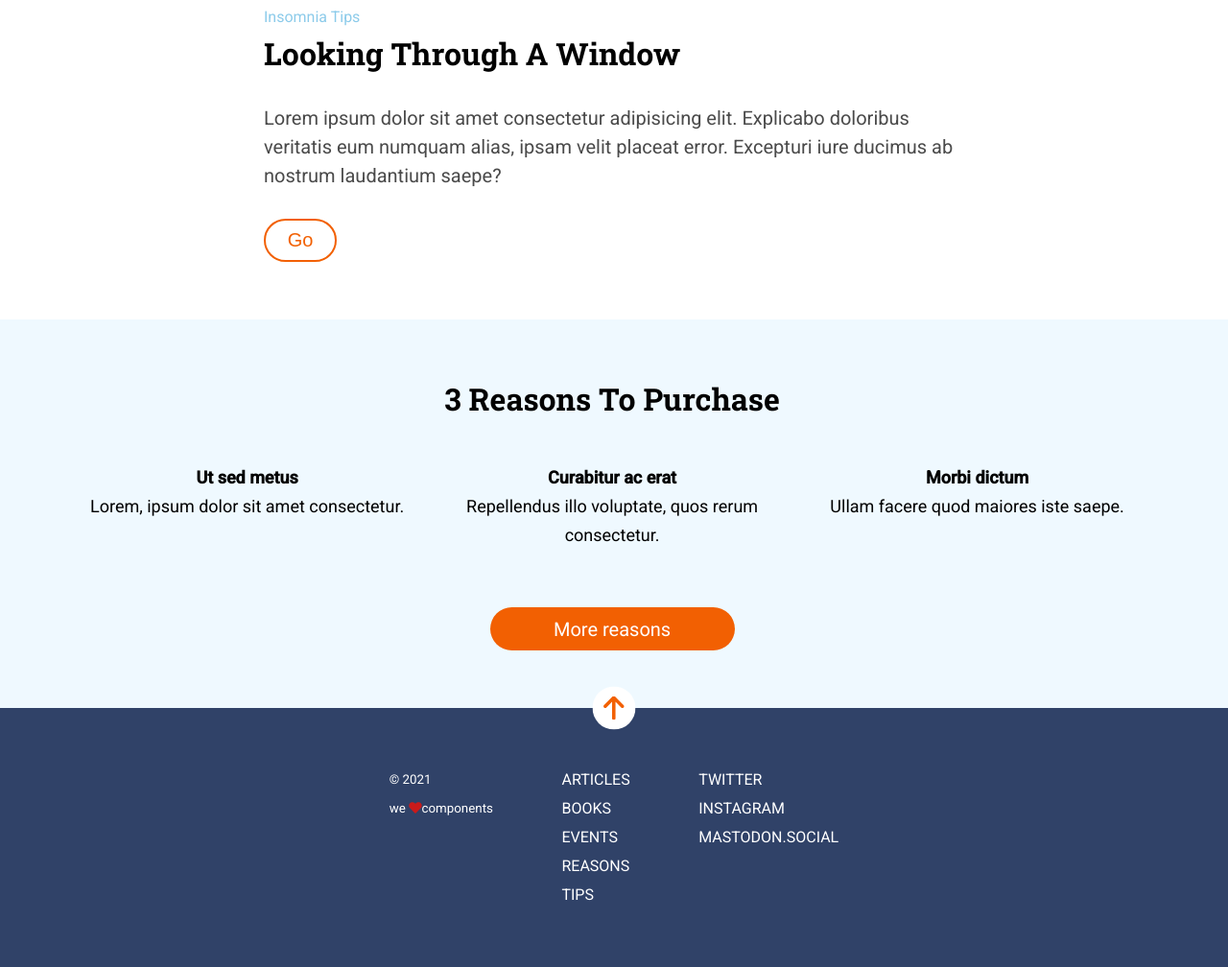
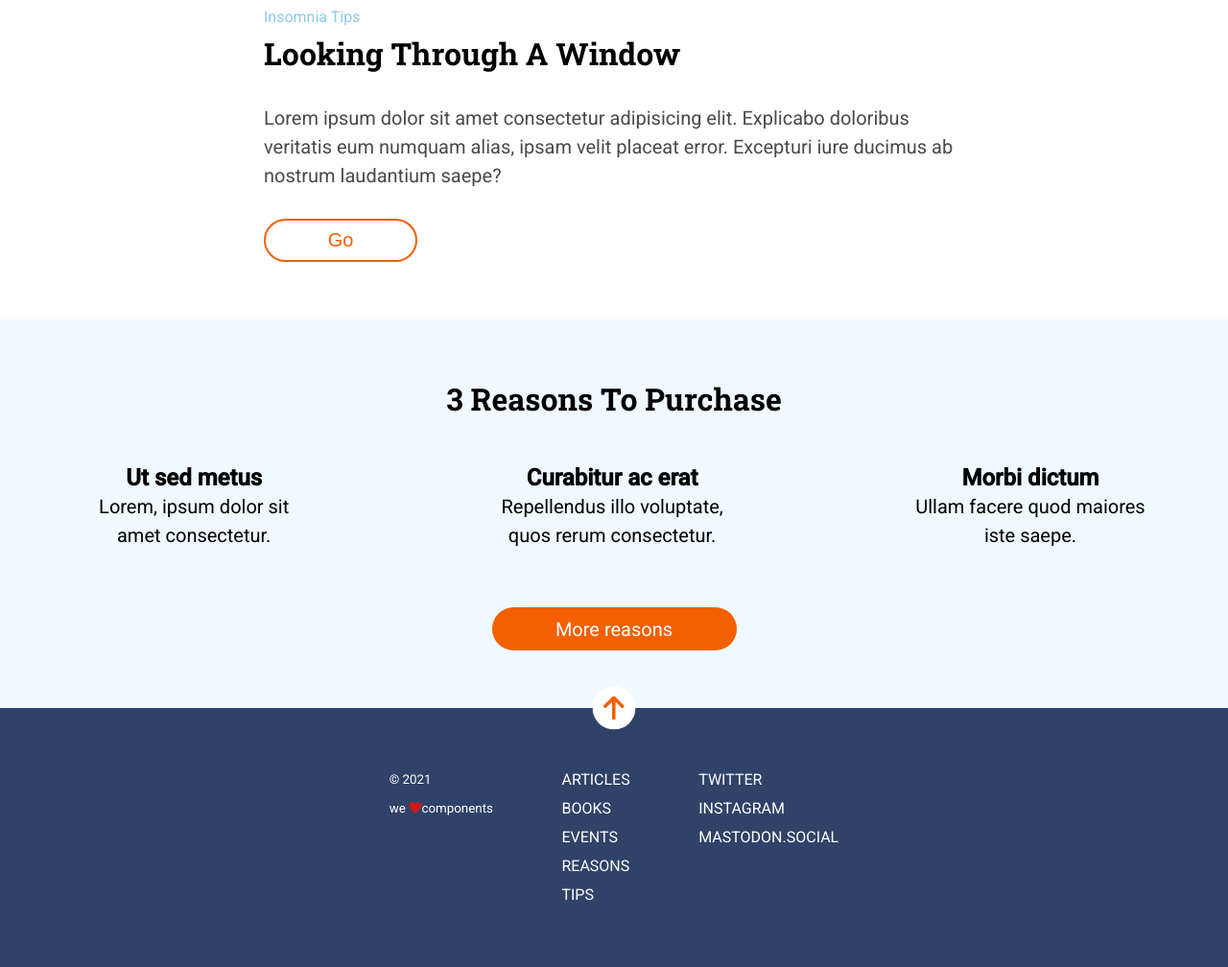
Before and after one commit to Adalab/modulo-1-evaluacion-final-MariaSernaZ, a website: page docs/index.html in a window 1280 px wide. Shown: the part 857-1865 px from the top of the page at 96% size. Drawn offline with Linux system fonts and the light colour scheme.

Commit message:
Add main changes

```diff
--- a/src/scss/core/_variables.scss
+++ b/src/scss/core/_variables.scss
@@ -1,9 +1,10 @@
 // fonts
 $font-main: "Roboto", sans-serif;
 $font-title: "Roboto Slab", serif;
-$font-color-hero: #ffffff;
 
 // colors
 $color-bg-looking: #ffffff;
 $color-bg-reasons: #eff9ff;
 $color-bg-footer: #304268;
+$font-color-hero: #ffffff;
+$font-color-main: #000000;
--- a/src/scss/layout/_page.scss
+++ b/src/scss/layout/_page.scss
@@ -6,9 +6,11 @@
 .looking-contain {
   padding: 30px 15px 45px 15px;
   background-color: $color-bg-looking;
+
   @media all and (min-width: 768px) {
     padding: 30px 39px 60px 39px;
   }
+
   @media all and (min-width: 1200px) {
     padding: 60px 275px;
   }
@@ -19,6 +21,7 @@
   line-height: 30px;
   color: #8ccbea;
   text-transform: capitalize;
+
   @media all and (min-width: 1200px) {
     font-size: 16px;
   }
@@ -28,14 +31,16 @@
   font-family: $font-title;
   font-size: 24px;
   line-height: 30px;
-  color: #000000;
+  color: $font-color-main;
   padding-bottom: 15px;
   text-transform: capitalize;
+
   @media all and (min-width: 768px) {
-    font-size: 24px;
-    line-height: 30px;
+    font-size: 26px;
+    line-height: 45px;
     padding-bottom: 30px;
   }
+
   @media all and (min-width: 1200px) {
     font-size: 32px;
     line-height: 45px;
@@ -47,7 +52,8 @@
   line-height: 30px;
   color: #4a4a4a;
   padding-bottom: 30px;
-  @media all and (min-width: 1200px) {
+
+  @media all and (min-width: 768px) {
     font-size: 20px;
   }
 }
@@ -58,10 +64,18 @@
   border-radius: 22.5px;
   border: solid 2px #f26002;
   color: #f26002;
-  background-color: #ffffff;
+  background-color: $color-bg-looking;
   font-size: 20px;
   text-transform: capitalize;
   font-weight: 500;
+
+  @media all and (min-width: 768px) {
+    width: 91px;
+  }
+
+  @media all and (min-width: 768px) {
+    width: 160px;
+  }
 }
 
 /* REASONS SECTION*/
@@ -72,17 +86,12 @@
   background-color: $color-bg-reasons;
   text-align: center;
   grid-row-gap: 45px;
+
   @media all and (min-width: 768px) {
     display: grid;
     grid-template-columns: 1fr 1fr 1fr;
     grid-template-rows: 1fr 1fr 1fr;
-    padding-left: 39px;
-    padding-right: 39px;
     grid-column-gap: 27.7px;
-  }
-  @media all and (min-width: 1200px) {
-    padding-left: 81.2px;
-    padding-right: 85px;
   }
 }
 
@@ -90,11 +99,13 @@
   padding-top: 30px;
   margin-bottom: 0;
   padding-bottom: 0;
+
   @media all and (min-width: 768px) {
     grid-column: span 3;
     padding-top: 30px;
     padding-bottom: 0;
   }
+
   @media all and (min-width: 1200px) {
     margin-top: 30px;
   }
@@ -104,25 +115,42 @@
   text-align: center;
   padding-left: 70px;
   padding-right: 70px;
+
   @media all and (min-width: 768px) {
-    padding: 0;
+    padding-left: 35.7px;
+    padding-right: 40px;
+  }
+
+  @media all and (min-width: 1200px) {
+    padding-left: 81.2px;
+    padding-right: 85px;
   }
 }
 
 .h3 {
   font-size: 18px;
-  font-weight: bold;
+  font-weight: 700;
   margin-bottom: 0;
   line-height: 30px;
   &::first-letter {
     text-transform: uppercase;
   }
+
+  @media all and (min-width: 768px) {
+    font-size: 24px;
+  }
 }
+
 .text-reason {
   font-size: 18px;
   line-height: 30px;
+
   &::first-letter {
     text-transform: uppercase;
+  }
+
+  @media all and (min-width: 768px) {
+    font-size: 20px;
   }
 }
 
@@ -138,14 +166,14 @@
   color: #ffffff;
   margin: auto;
   margin-bottom: 60px;
+
   @media all and (min-width: 768px) {
     grid-column: span 3;
-    margin-bottom: 60px;
+    width: 210px;
   }
+
   @media all and (min-width: 1200px) {
     width: 255px;
-    height: 45px;
     margin-top: 0;
-    margin-bottom: 60px;
   }
 }
```
Also changed, not shown: docs/assets/css/main.css.
